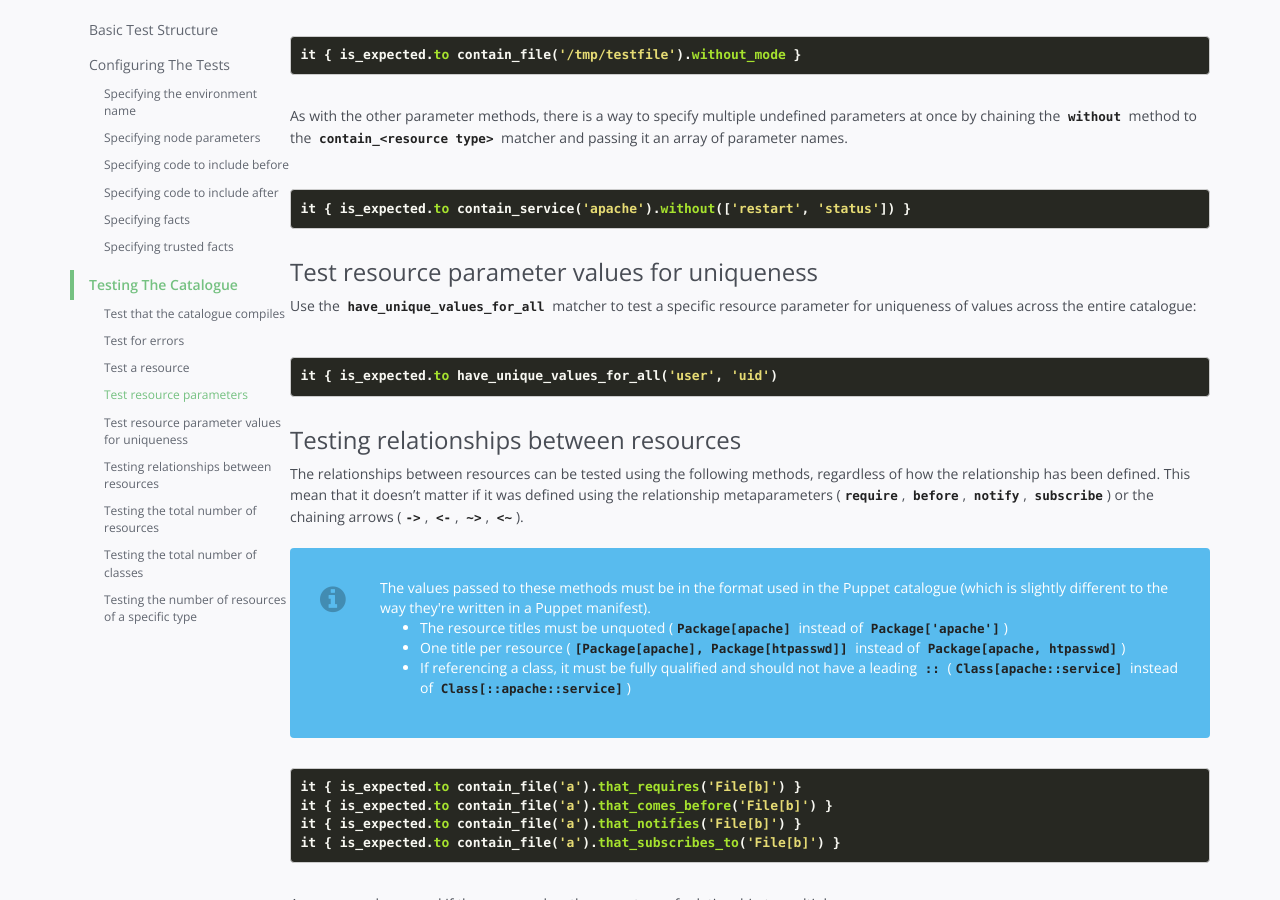
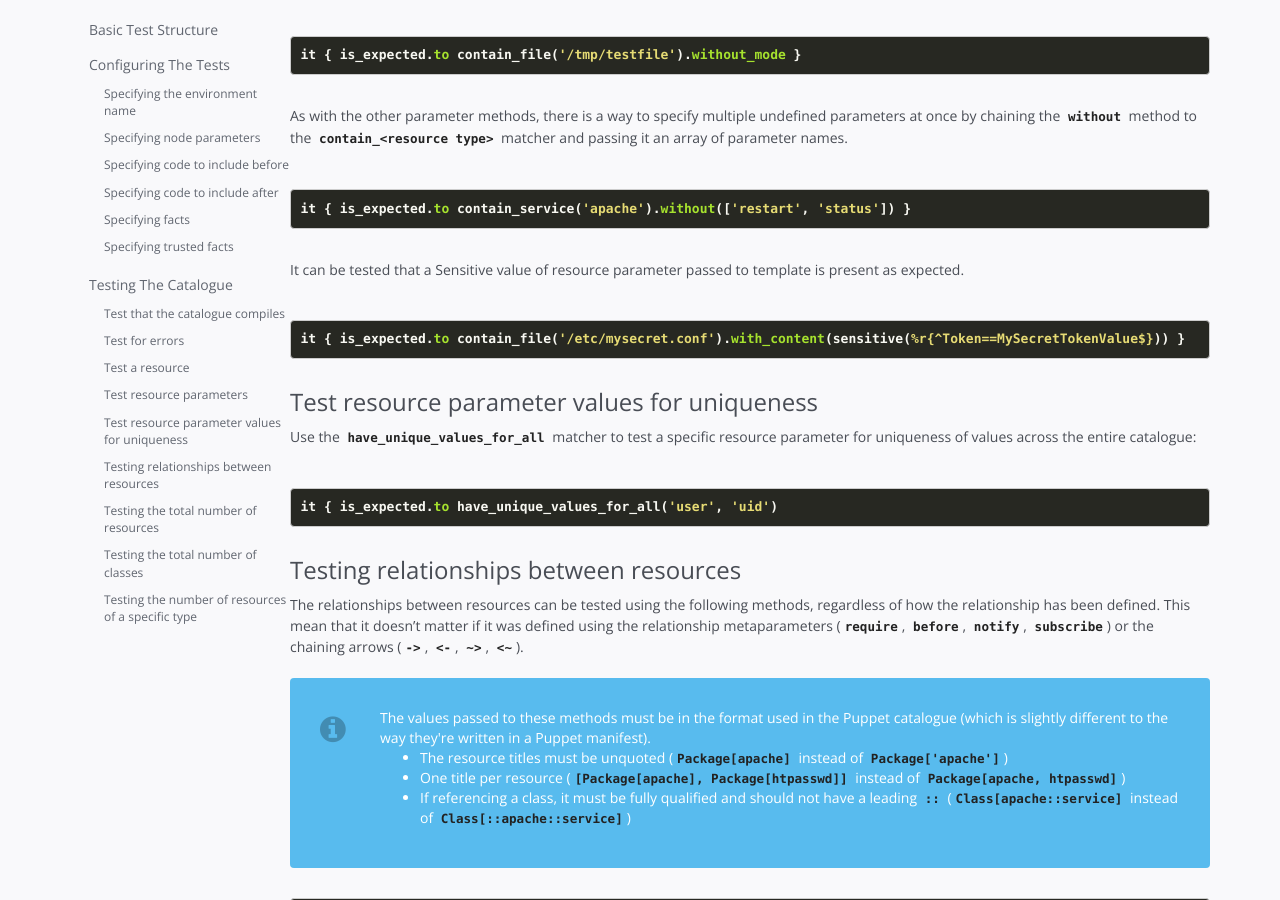
Before and after one commit to rodjek/rspec-puppet, a Jekyll site: the page built from docs/documentation/hosts/index.md, in a window 1280 px wide and 900 px high, scrolled down 6085 px. Built offline with Jekyll 4.4.1, drawn with Linux system fonts in a browser that asks for light colours.

Commit message:
doc : add information about sensitive helper

```diff
--- a/docs/_includes/catalogue_matchers.md
+++ b/docs/_includes/catalogue_matchers.md
@@ -126,6 +126,12 @@
 it { is_expected.to contain_service('apache').without(['restart', 'status']) }
 {% endhighlight %}
 
+It can be tested that a Sensitive value of resource parameter passed to template is present as expected.
+
+{% highlight ruby %}
+it { is_expected.to contain_file('/etc/mysecret.conf').with_content(sensitive(%r{^Token==MySecretTokenValue$})) }
+{% endhighlight %}
+
 ### Test resource parameter values for uniqueness
 
 Use the `have_unique_values_for_all` matcher to test a specific resource parameter
```
